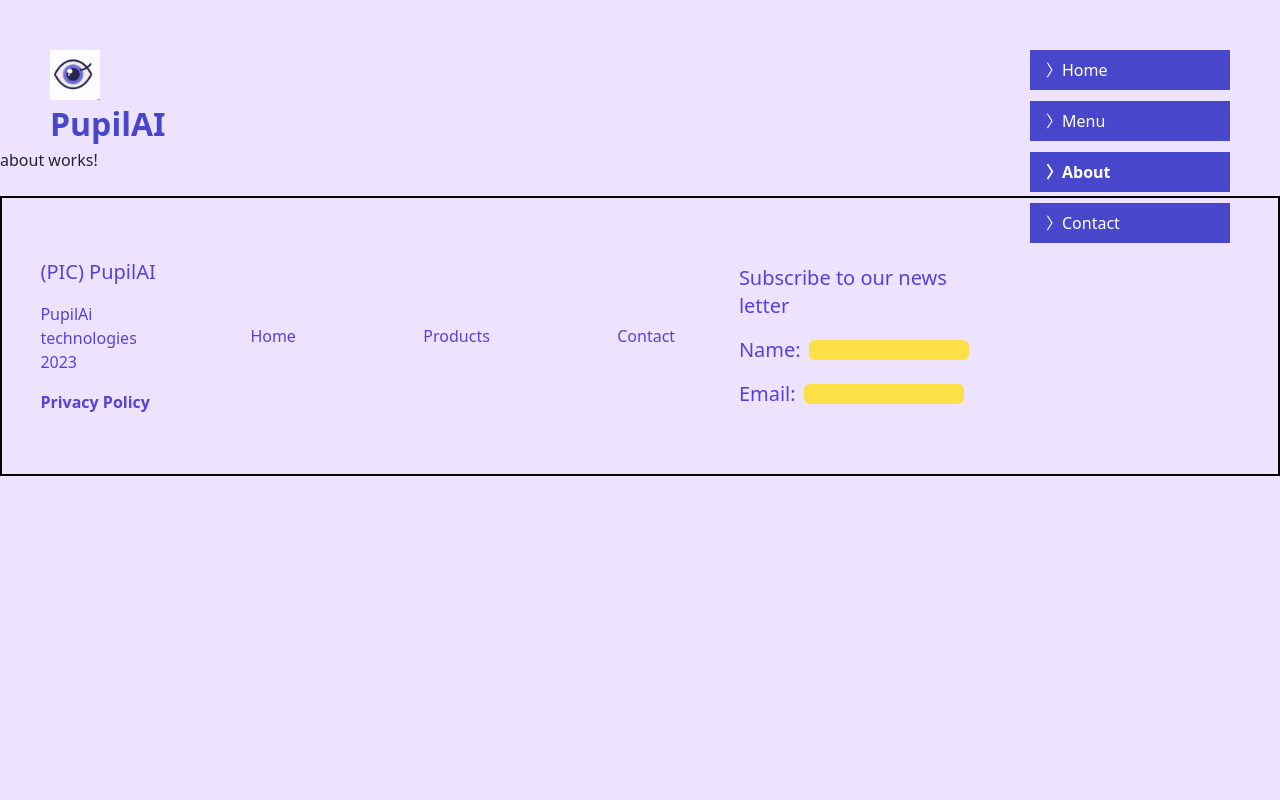
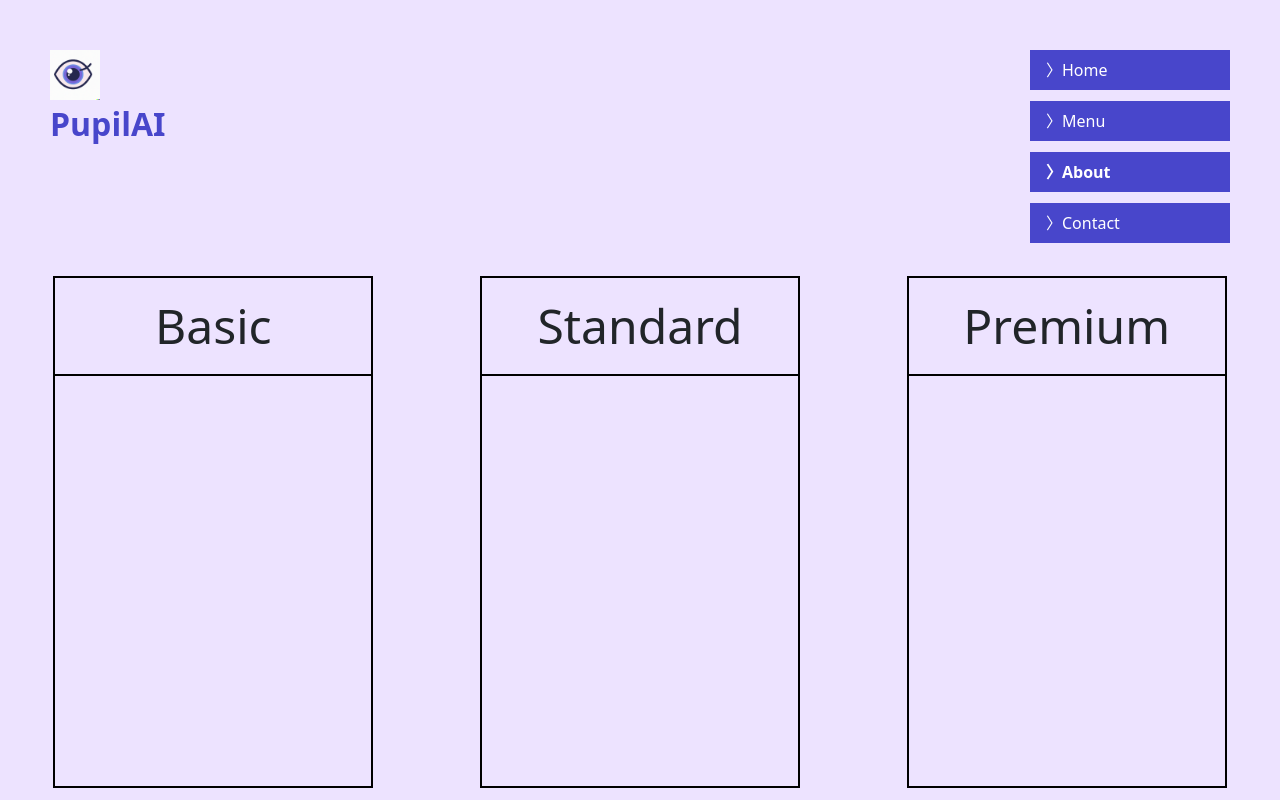
Before and after one commit to PupilAI/Pupil, an Angular app: page /about in a window 1280 px wide. Shown: the top 800 px of the page. Built offline with nearby package versions, Linux system fonts and the light colour scheme.

Commit message:
layout of pricing options

```diff
--- a/src/app/pages/about/about.component.html
+++ b/src/app/pages/about/about.component.html
@@ -1 +1,17 @@
-<p>about works!</p>
+<div class="flex justify-around mt-[calc(10vw)]">
+  <div class="border-black w-[calc(25vw)] h-[calc(40vw)] border-2 text-center">
+    <div class="self-center w-full text-5xl mt-4 border-b-2 border-black pb-4">
+      Basic
+    </div>
+  </div>
+  <div class="border-black w-[calc(25vw)] h-[calc(40vw)] border-2 text-center">
+    <div class="self-center w-full text-5xl mt-4 border-b-2 border-black pb-4">
+      Standard
+    </div>
+  </div>
+  <div class="border-black w-[calc(25vw)] h-[calc(40vw)] border-2 text-center">
+    <div class="self-center w-full text-5xl mt-4 border-b-2 border-black pb-4">
+      Premium
+    </div>
+  </div>
+</div>
```
